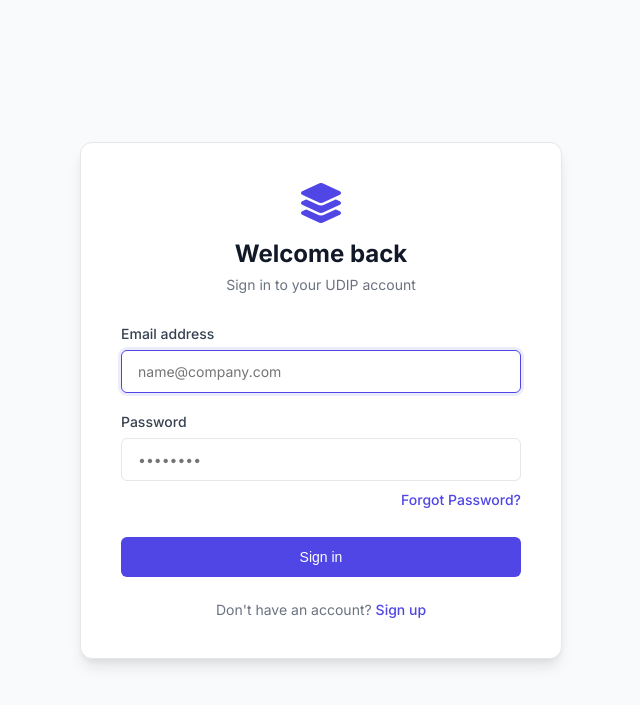
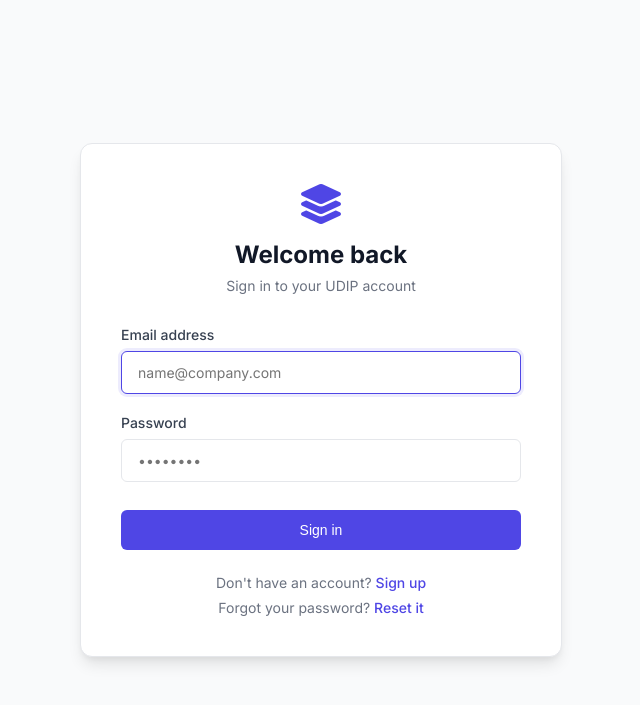
Before and after one commit to m04-santhosh/Universal-data-intelligence-platform-UDIP, a FastAPI app: page /login in a window 1280 px wide. Shown: the top 705 px of the page, without its empty margins (319-959 px from the left). Run offline with FastAPI, Linux system fonts and the light colour scheme.

Commit message:
Move forgot password link to auth footer

```diff
--- a/templates/login.html
+++ b/templates/login.html
@@ -161,16 +161,18 @@
             <div class="form-group">
                 <label for="password">Password</label>
                 <input type="password" id="password" name="password" class="form-control" required placeholder="••••••••">
-                <div style="text-align: right; margin-top: 0.5rem;">
-                    <a href="/forgot-password" style="font-size: 0.875rem; color: var(--primary-color); text-decoration: none; font-weight: 500;">Forgot Password?</a>
-                </div>
             </div>
 
             <button type="submit" class="btn-primary">Sign in</button>
         </form>
 
         <div class="auth-footer">
-            Don't have an account? <a href="/register">Sign up</a>
+            <div style="margin-bottom: 0.5rem;">
+                Don't have an account? <a href="/register">Sign up</a>
+            </div>
+            <div>
+                Forgot your password? <a href="/forgot-password">Reset it</a>
+            </div>
         </div>
     </div>
 </body>
```
